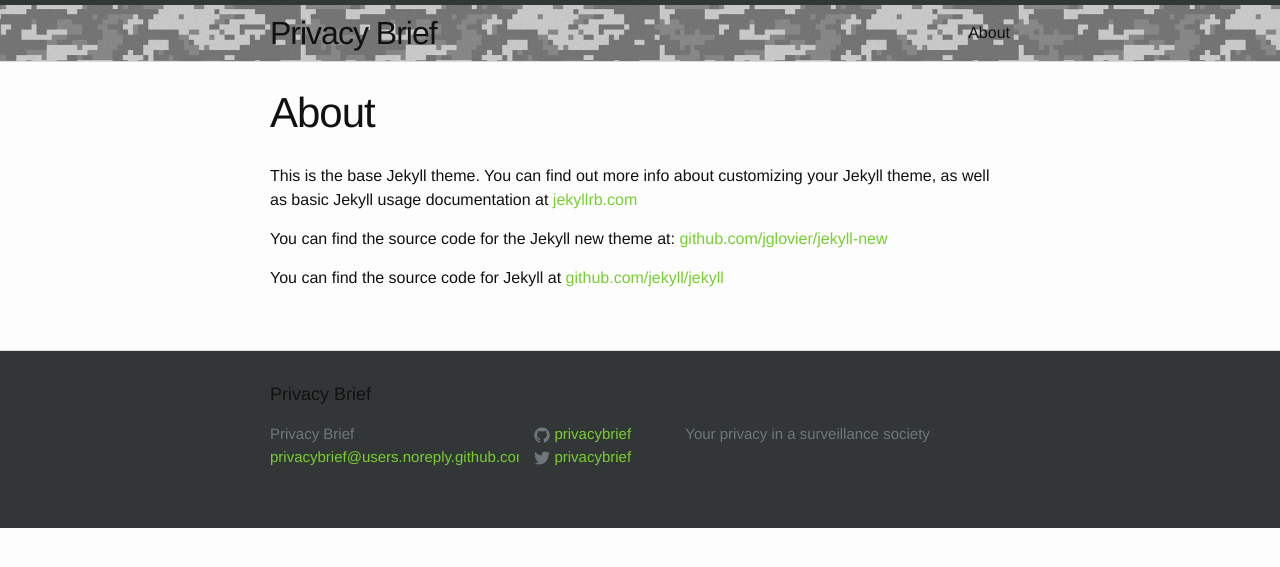
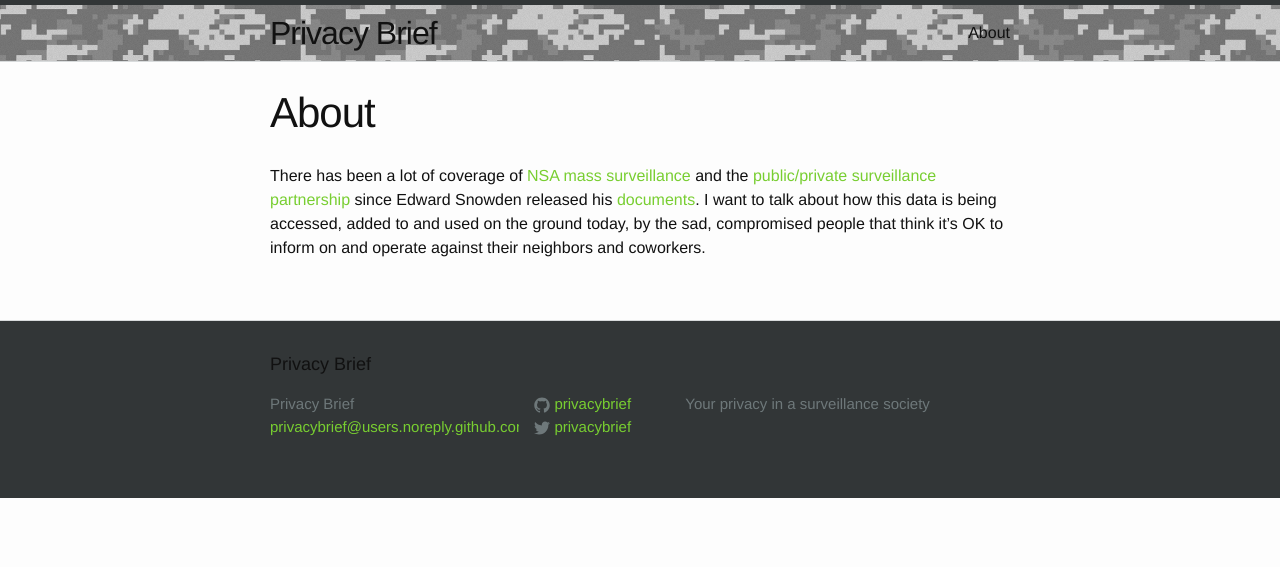
Before and after one commit to privacybrief/privacybrief.github.io, a Jekyll site: the page built from about.md, in a window 1280 px wide. Shown: the top 567 px of the page. Built offline with Jekyll 4.4.1, drawn with Linux system fonts in a browser that asks for light colours.

Commit message:
snowden docs, eff, schneier links

```diff
--- a/about.md
+++ b/about.md
@@ -3,9 +3,5 @@ layout: page
 title: About
 permalink: /about/
 ---
-
-This is the base Jekyll theme. You can find out more info about customizing your Jekyll theme, as well as basic Jekyll usage documentation at [jekyllrb.com](http://jekyllrb.com/)
-
-You can find the source code for the Jekyll new theme at: [github.com/jglovier/jekyll-new](https://github.com/jglovier/jekyll-new)
-
-You can find the source code for Jekyll at [github.com/jekyll/jekyll](https://github.com/jekyll/jekyll)
+There has been a lot of coverage of [NSA mass surveillance](http://www.theguardian.com/us-news/the-nsa-files) and the [public/private surveillance partnership](https://www.schneier.com/blog/archives/2013/08/the_publicpriva_1.html) since Edward Snowden released his [documents](https://www.eff.org/nsa-spying/nsadocs "searchable snowden documents").
+ I want to talk about how this data is being accessed, added to and used on the ground today, by the sad, compromised people that think it's OK to inform on and operate against their neighbors and coworkers.
```
